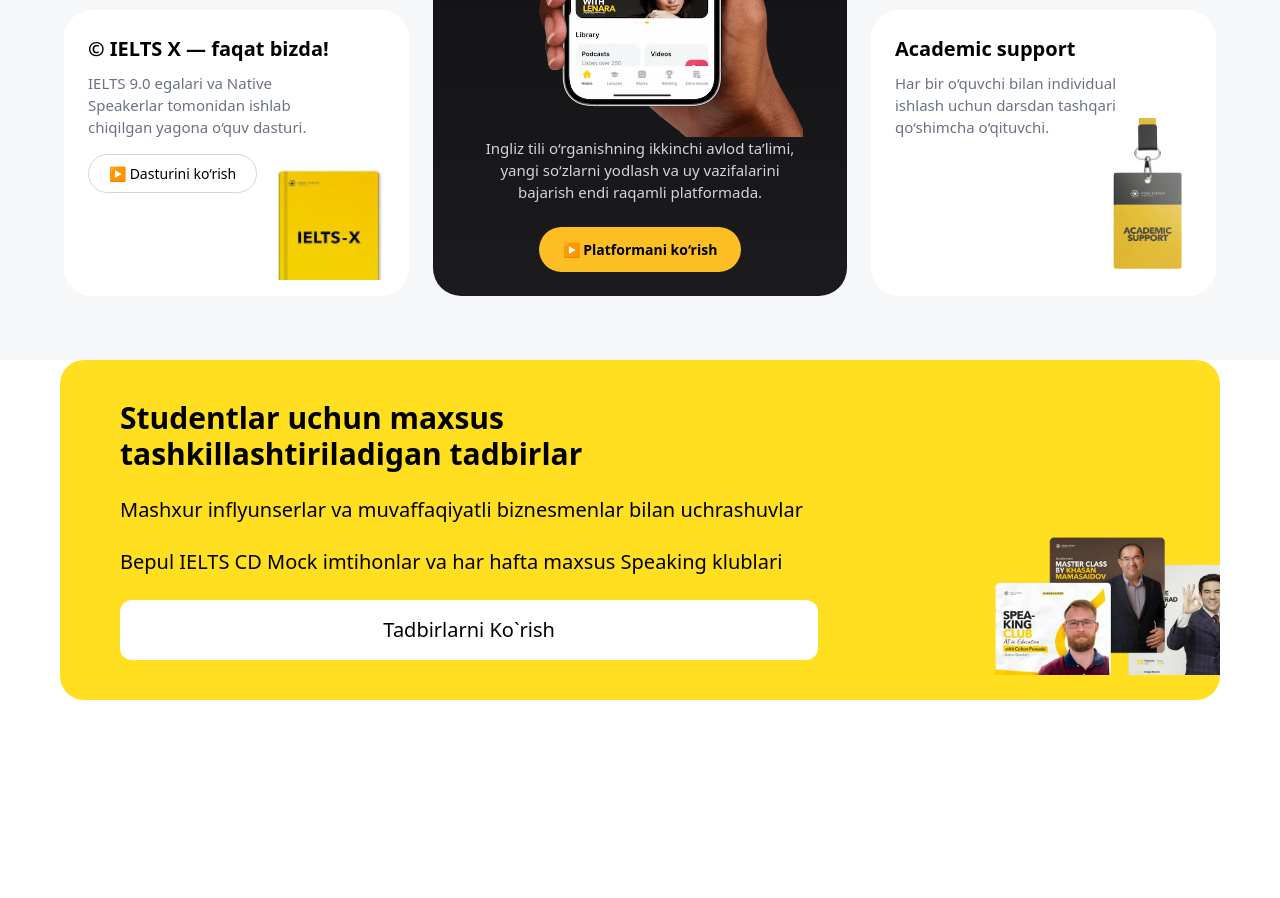
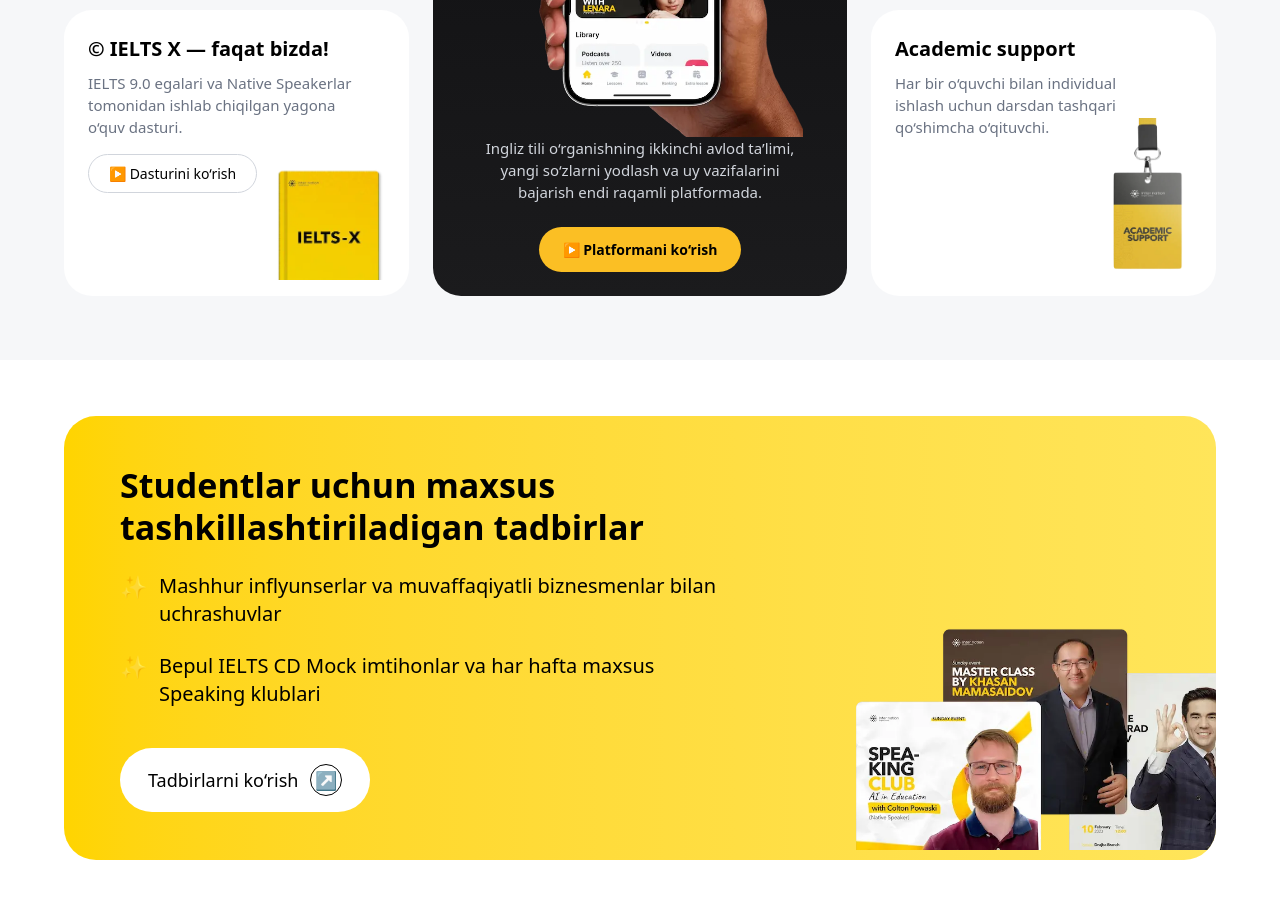
Before and after one commit to musao2/ilmla, a React (Vite) app: page / in a window 1280 px wide. Shown: the part 1160-2058 px from the top of the page. Before the commit the page ends 1860 px from the top, so only its background shows below. Built offline with nearby package versions, Linux system fonts and the light colour scheme.

Commit message:
Your commit message

```diff
--- a/src/zabihulloh/Features.jsx
+++ b/src/zabihulloh/Features.jsx
@@ -7,15 +7,21 @@
 
 export default function Features() {
   return (
-        <section className="bg-[#f6f7f9] px-16 py-16">
-            <div className="grid grid-cols-[1fr_1.2fr_1fr] gap-6">
-
-
-                <div className="group relative bg-white rounded-[28px] p-6 overflow-hidden">
-                    <h3 className="text-[20px] font-semibold mb-3 leading-snug">
+    <section className="bg-[#f6f7f9] px-4 sm:px-8 lg:px-16 py-12 lg:py-16">
+      <div
+        className="
+          grid gap-6
+          grid-cols-1
+          sm:grid-cols-2
+          lg:grid-cols-[1fr_1.2fr_1fr]
+        "
+      >
+        {/* Oxford */}
+        <div className="group relative bg-white rounded-[24px] lg:rounded-[28px] p-5 lg:p-6 overflow-hidden">
+          <h3 className="text-[18px] lg:text-[20px] font-semibold mb-3 leading-snug">
             Oxford University Press dasturi
           </h3>
-                    <p className="text-[15px] text-gray-500 leading-[22px] max-w-[88%]">
+          <p className="text-[14px] lg:text-[15px] text-gray-500 leading-[22px] max-w-[90%]">
             Umumiy ingliz tilining 5 bosqichi uchun dunyoning eng yetakchi va
             litsenziyalangan Britaniya o‘quv dasturi.
           </p>
@@ -23,92 +29,123 @@
           <img
             src={programImg}
             alt=""
-                        className="absolute bottom-0 right-0 w-[160px] object-contain
-                       transition-all duration-300 ease-out
-                       group-hover:-translate-y-2 group-hover:scale-105 group-hover:z-10"
+            className="
+              absolute bottom-0 right-0
+              w-[120px] lg:w-[160px]
+              transition-all duration-300
+              group-hover:-translate-y-2 group-hover:scale-105
+            "
           />
         </div>
 
-
-                <div className="group relative row-span-2 rounded-[28px] p-6 text-center
+        {/* Student App */}
+        <div
+          className="
+            group relative
+            row-span-1 sm:row-span-2
+            rounded-[24px] lg:rounded-[28px]
+            p-5 lg:p-6 text-center
             bg-gradient-to-b from-[#0e0e10] to-[#1b1b1d]
-                        text-white overflow-hidden">
-                    <h2 className="text-[22px] font-semibold mb-4">
+            text-white overflow-hidden
+          "
+        >
+          <h2 className="text-[20px] lg:text-[22px] font-semibold mb-4">
             Student App raqamli platforma
           </h2>
 
           <img
             src={phone}
             alt=""
-                        className="mx-auto  h-[360px] object-contain
+            className="
+              mx-auto
+              h-[260px] sm:h-[300px] lg:h-[360px]
               transition-all duration-300
-                       group-hover:-translate-y-2 group-hover:scale-105"
+              group-hover:-translate-y-2 group-hover:scale-105
+            "
           />
 
-                    <p className="text-[15px] text-gray-300 leading-[22px] max-w-[85%] mx-auto">
+          <p className="text-[14px] lg:text-[15px] text-gray-300 leading-[22px] max-w-[90%] mx-auto">
             Ingliz tili o‘rganishning ikkinchi avlod ta’limi, yangi so‘zlarni
             yodlash va uy vazifalarini bajarish endi raqamli platformada.
           </p>
 
-                    <button className="mt-6 inline-flex items-center gap-2
+          <button
+            className="
+              mt-5 lg:mt-6
+              inline-flex items-center gap-2
               rounded-full bg-[#FBBF24]
-                             px-6 py-3 text-[14px]
+              px-5 lg:px-6 py-3
+              text-[13px] lg:text-[14px]
               font-semibold text-black
-                             transition hover:scale-105">
+              transition hover:scale-105
+            "
+          >
             ▶ Platformani ko‘rish
           </button>
         </div>
 
-
-                <div className="group relative bg-white rounded-[28px] p-6 overflow-hidden">
-                    <h3 className="text-[20px] font-semibold mb-3">
+        {/* Teachers */}
+        <div className="group relative bg-white rounded-[24px] lg:rounded-[28px] p-5 lg:p-6 overflow-hidden">
+          <h3 className="text-[18px] lg:text-[20px] font-semibold mb-3">
             IELTS 9.0 va CELTA egalardan darslar
           </h3>
-                    <p className="text-[15px] text-gray-500 leading-[22px] max-w-[88%]">
+          <p className="text-[14px] lg:text-[15px] text-gray-500 leading-[22px] max-w-[90%]">
             Har bir talaba uchun 3ta malakali o‘qituvchilar.
           </p>
 
           <img
             src={teacher}
             alt=""
-                        className="absolute bottom-0 right-0 w-[150px] object-contain
+            className="
+              absolute bottom-0 right-0
+              w-[120px] lg:w-[150px]
               transition-all duration-300
-                       group-hover:-translate-y-2 group-hover:scale-105 group-hover:z-10"
+              group-hover:-translate-y-2 group-hover:scale-105
+            "
           />
         </div>
 
-
-                <div className="group relative bg-white rounded-[28px] p-6 overflow-hidden">
-                    <h3 className="text-[20px] font-semibold mb-2">
+        {/* IELTS X */}
+        <div className="group relative bg-white rounded-[24px] lg:rounded-[28px] p-5 lg:p-6 overflow-hidden">
+          <h3 className="text-[18px] lg:text-[20px] font-semibold mb-2">
             © IELTS X — faqat bizda!
           </h3>
-                    <p className="text-[15px] text-gray-500 leading-[22px] max-w-[88%]">
+          <p className="text-[14px] lg:text-[15px] text-gray-500 leading-[22px] max-w-[90%]">
             IELTS 9.0 egalari va Native Speakerlar tomonidan ishlab chiqilgan
             yagona o‘quv dasturi.
           </p>
 
-                    <button className="mt-4 inline-flex items-center gap-2
+          <button
+            className="
+              mt-4
+              inline-flex items-center gap-2
               rounded-full border border-gray-300
-                             px-5 py-2 text-[14px]
-                             font-medium transition hover:bg-gray-100">
+              px-4 lg:px-5 py-2
+              text-[13px] lg:text-[14px]
+              transition hover:bg-gray-100
+            "
+          >
             ▶ Dasturini ko‘rish
           </button>
 
           <img
             src={book}
             alt=""
-                        className="absolute bottom-4 right-4 w-[120px] object-contain
+            className="
+              absolute bottom-4 right-4
+              w-[100px] lg:w-[120px]
               transition-all duration-300
-                       group-hover:-translate-y-2 group-hover:scale-105"
+              group-hover:-translate-y-2 group-hover:scale-105
+            "
           />
         </div>
 
-
-                <div className="group relative bg-white rounded-[28px] p-6 overflow-hidden">
-                    <h3 className="text-[20px] font-semibold mb-2">
+        {/* Academic support */}
+        <div className="group relative bg-white rounded-[24px] lg:rounded-[28px] p-5 lg:p-6 overflow-hidden">
+          <h3 className="text-[18px] lg:text-[20px] font-semibold mb-2">
             Academic support
           </h3>
-                    <p className="text-[15px] text-gray-500 leading-[22px] max-w-[88%]">
+          <p className="text-[14px] lg:text-[15px] text-gray-500 leading-[22px] max-w-[90%]">
             Har bir o‘quvchi bilan individual ishlash uchun darsdan tashqari
             qo‘shimcha o‘qituvchi.
           </p>
@@ -116,12 +153,14 @@
           <img
             src={badge}
             alt=""
-                        className="absolute bottom-4 right-4 w-[130px] object-contain
+            className="
+              absolute bottom-4 right-4
+              w-[110px] lg:w-[130px]
               transition-all duration-300
-                       group-hover:-translate-y-2 group-hover:scale-105"
+              group-hover:-translate-y-2 group-hover:scale-105
+            "
           />
         </div>
-
       </div>
     </section>
   )
--- a/src/zabihulloh/Tadbir.jsx
+++ b/src/zabihulloh/Tadbir.jsx
@@ -1,22 +1,100 @@
 import ustozlar from "../assets/event.webp"
 
 export default function Tadbir() {
-    return (
-        <>
-        <div className="flex flex-row gap-20 px-15 py-10 bg-yellow-300 rounded-3xl mx-15">
-            <div className="flex flex-col gap-6 ">
-                <h1 className="font-bold text-3xl ">Studentlar uchun maxsus tashkillashtiriladigan tadbirlar</h1>
-                <p className="text-xl">Mashxur inflyunserlar va muvaffaqiyatli biznesmenlar bilan uchrashuvlar</p>
-                <p className="text-xl">Bepul IELTS CD Mock imtihonlar va har hafta maxsus Speaking klublari</p>
-                <button className="py-4 text-xl text-gray-390 rounded-xl  bg-white">Tadbirlarni Ko`rish</button>
-            </div>
-            <div>
-                <img
-                className="relative right-[-60px] top-30   w-80 "
-                src={ustozlar}
-                alt="" />
-            </div>
+  return (
+    <section className="px-4 sm:px-8 lg:px-16 py-10 lg:py-14">
+      <div
+        className="
+          relative overflow-hidden
+          rounded-[24px] lg:rounded-[32px]
+          bg-gradient-to-r from-[#FFD400] to-[#FFE55A]
+          px-6 sm:px-10 lg:px-14
+          py-8 sm:py-10 lg:py-12
+          flex flex-col lg:flex-row
+          gap-10
+          items-start lg:items-center
+        "
+      >
+        {/* TEXT */}
+        <div className="w-full lg:max-w-[60%] flex flex-col gap-5 sm:gap-6">
+          <h1
+            className="
+              text-[24px] sm:text-[28px] lg:text-[34px]
+              leading-[32px] sm:leading-[38px] lg:leading-[42px]
+              font-bold text-black
+            "
+          >
+            Studentlar uchun maxsus tashkillashtiriladigan tadbirlar
+          </h1>
+
+          <div
+            className="
+              flex items-start gap-3
+              text-[16px] sm:text-[18px] lg:text-[20px]
+              leading-[24px] sm:leading-[26px] lg:leading-[28px]
+              text-black
+            "
+          >
+            <span className="text-[20px] lg:text-[22px]">✨</span>
+            <p>
+              Mashhur inflyunserlar va muvaffaqiyatli biznesmenlar bilan
+              uchrashuvlar
+            </p>
+          </div>
+
+          <div
+            className="
+              flex items-start gap-3
+              text-[16px] sm:text-[18px] lg:text-[20px]
+              leading-[24px] sm:leading-[26px] lg:leading-[28px]
+              text-black
+            "
+          >
+            <span className="text-[20px] lg:text-[22px]">✨</span>
+            <p>
+              Bepul IELTS CD Mock imtihonlar va har hafta maxsus Speaking
+              klublari
+            </p>
+          </div>
+
+          <button
+            className="
+              mt-3 sm:mt-4
+              w-fit flex items-center gap-3
+              rounded-full bg-white
+              px-5 sm:px-6 lg:px-7
+              py-3 sm:py-3.5 lg:py-4
+              text-[15px] sm:text-[16px] lg:text-[18px]
+              font-medium
+              transition hover:scale-105
+            "
+          >
+            Tadbirlarni ko‘rish
+            <span
+              className="
+                flex items-center justify-center
+                w-7 h-7 lg:w-8 lg:h-8
+                rounded-full border border-black
+              "
+            >
+              ↗
+            </span>
+          </button>
         </div>
-        </>
-    )
+
+        {/* IMAGE */}
+        <img
+          src={ustozlar}
+          alt=""
+          className="
+            static lg:absolute
+            mx-auto lg:mx-0
+            lg:right-0 lg:bottom-[10px]
+            w-[260px] sm:w-[320px] lg:w-[420px]
+            object-contain
+          "
+        />
+      </div>
+    </section>
+  )
 }
```
Lines whose indentation alone changed are shown as unchanged.
